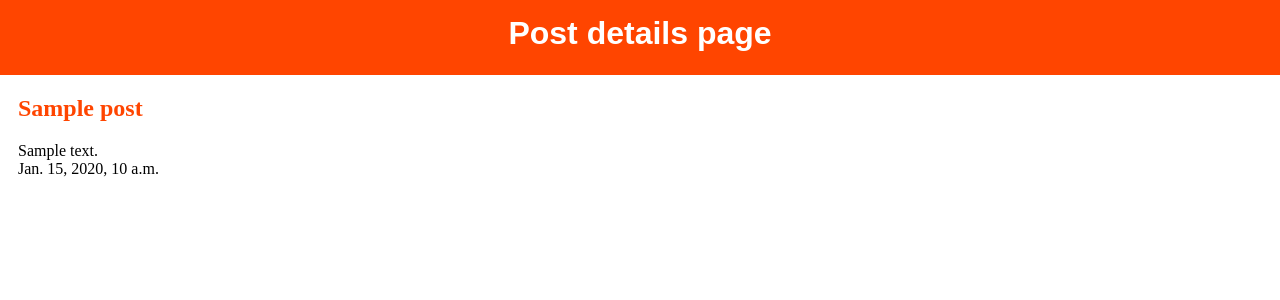
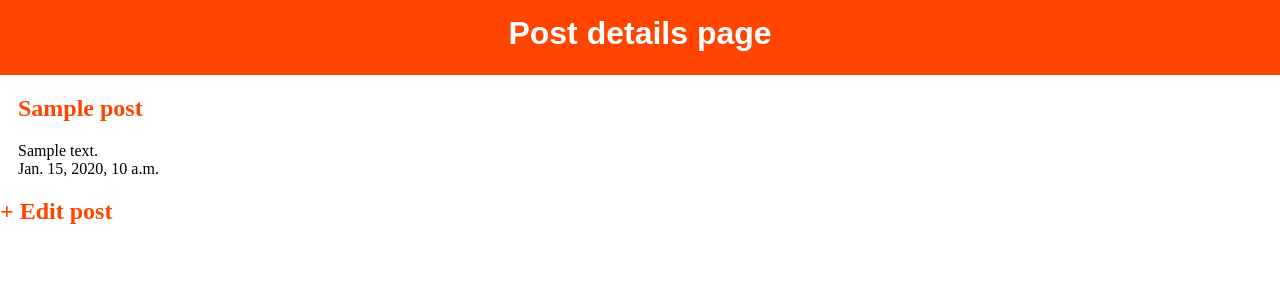
Before and after one commit to sandagolcea/djangogirls, a Django app: page /post/1/ in a window 1280 px wide. Shown: the top 300 px of the page. Run offline with Django 3.2, Linux system fonts and the light colour scheme; tables that the repository leaves empty hold one stand-in row (values such as "Sample post").

Commit message:
Creates an edit post form & view

```diff
--- a/blog/static/css/blog.css
+++ b/blog/static/css/blog.css
@@ -32,3 +32,8 @@ h2 a {
 .posts__container {
     margin-left: 18px;
 }
+
+form {
+    display: flex;
+    flex-direction: column;
+}
--- a/blog/templates/blog/post_detail.html
+++ b/blog/templates/blog/post_detail.html
@@ -7,4 +7,9 @@
         <div>{{post.text}}</div>
         <div>{{post.published_date}}</div>
     </div>
+    <h2>
+        <a href="{% url 'post_edit' pk=post.pk %}">
+            + Edit post
+        </a>
+    </h2>
 {% endblock %}
--- a/blog/urls.py
+++ b/blog/urls.py
@@ -4,5 +4,6 @@ from . import views
 urlpatterns = [
     path('', views.post_list, name='post_list'),
     path('post/<int:pk>/', views.post_detail, name='post_detail'),
-    path('post/new', views.post_new, name='post_new')
+    path('post/new', views.post_new, name='post_new'),
+    path('post/<int:pk>/edit', views.post_edit, name='post_edit')
 ]
--- a/blog/views.py
+++ b/blog/views.py
@@ -25,3 +25,17 @@ def post_new(request):
     else:
         form = PostForm
     return render(request, 'blog/post_new.html', {'form': form})
+
+def post_edit(request, pk):
+    post = Post.objects.get(pk=pk)
+    if request.method == "POST":
+        form = PostForm(request.POST, instance=post)
+        if form.is_valid():
+            post = form.save(commit=False)
+            post.author = request.user
+            post.published_date = timezone.now()
+            post.save()
+            return redirect('post_detail', pk = post.pk)
+    else:
+        form = PostForm(instance=post)
+    return render(request, 'blog/post_edit.html', {'form': form})
```
Also changed, not shown: blog/templates/blog/post_edit.html (added, +11 -0 lines).
